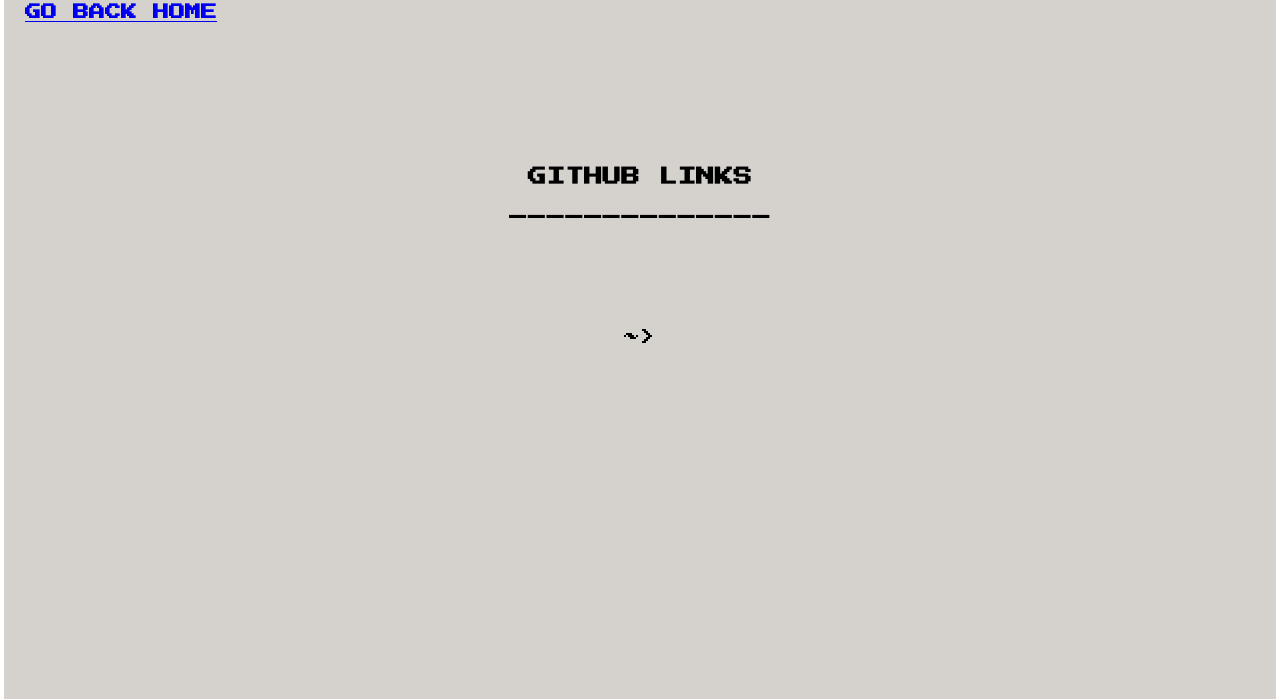
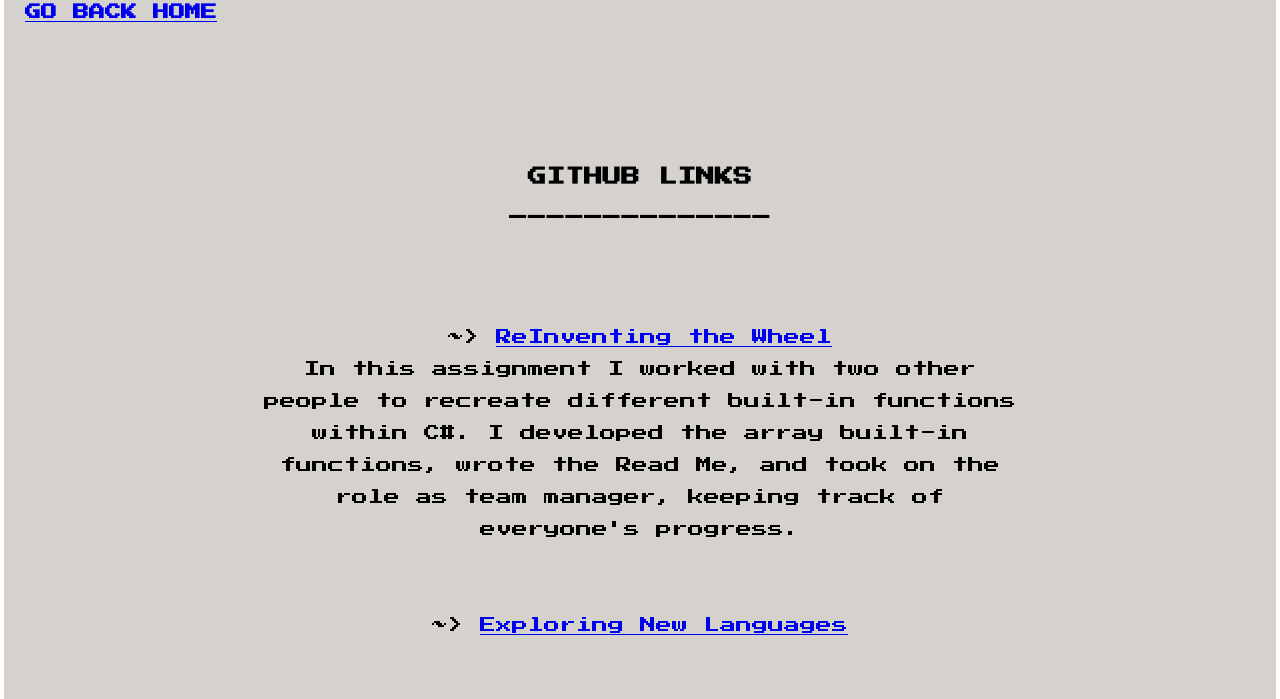
Before and after one commit to Ashley-Haltenhoff-Student/OnlinePortfolio, a plain HTML site: page pages/projects.html in a window 1280 px wide. Shown: the part 101-800 px from the top of the page. Drawn offline with Linux system fonts and the light colour scheme.

Commit message:
github links

```diff
--- a/pages/projects.html
+++ b/pages/projects.html
@@ -24,7 +24,12 @@
 
                 <br><br><br>
                 <div id="game-flex">
-                    <p>~> </p>
+                    <p>~> <a target="_blank" href="https://github.com/oaisd-ctc/reinventing-the-wheel-Keagan-Ziemann-Bell-student">ReInventing the Wheel</a></p>
+                    <p>In this assignment I worked with two other people to recreate different built-in functions within C#. I developed the array built-in functions, wrote the
+                        Read Me, and took on the role as team manager, keeping track of everyone's progress.
+                    </p>
+                    <br><br>
+                    <p>~> <a target="_blank" href="https://github.com/oaisd-ctc/exploring-new-languages-Ashley-Haltenhoff-Student">Exploring New Languages</a></p>
                 </div>
             </section>
         </div>
```
